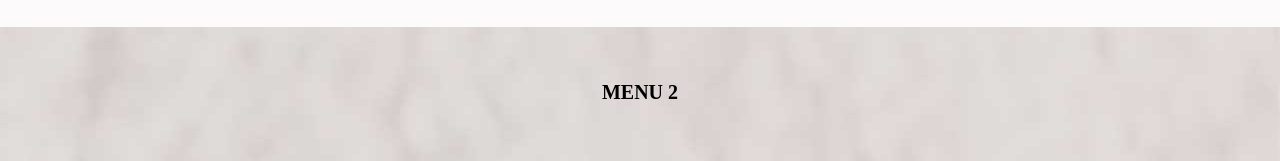
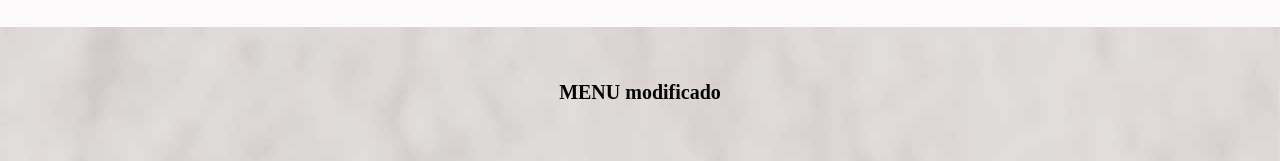
Before and after one commit to Palacioscamila/tarea2, a plain HTML site: page tarea2/index.html in a window 1280 px wide. Shown: the part 896-1057 px from the top of the page. Drawn offline with Linux system fonts and the light colour scheme.

Commit message:
Modifiqué nombre del menu

```diff
--- a/tarea2/index.html
+++ b/tarea2/index.html
@@ -53,7 +53,7 @@
             </div>
         </article>
         <article class="section_inner fondo">
-            <h1 class="section_title">MENU 2</h1>
+            <h1 class="section_title">MENU modificado</h1>
             <section>
                 <div class="center">
                     <h1 class="menu_title">Recommended menu</h1>
```
